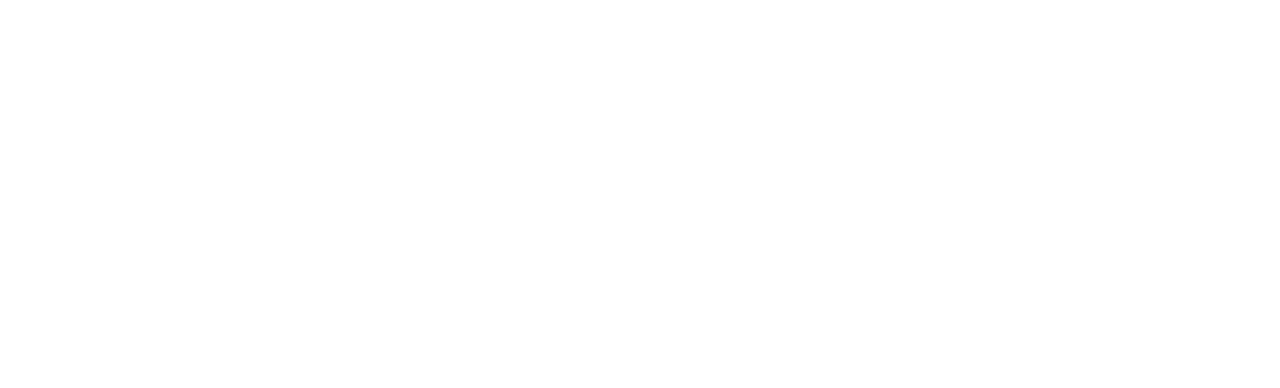
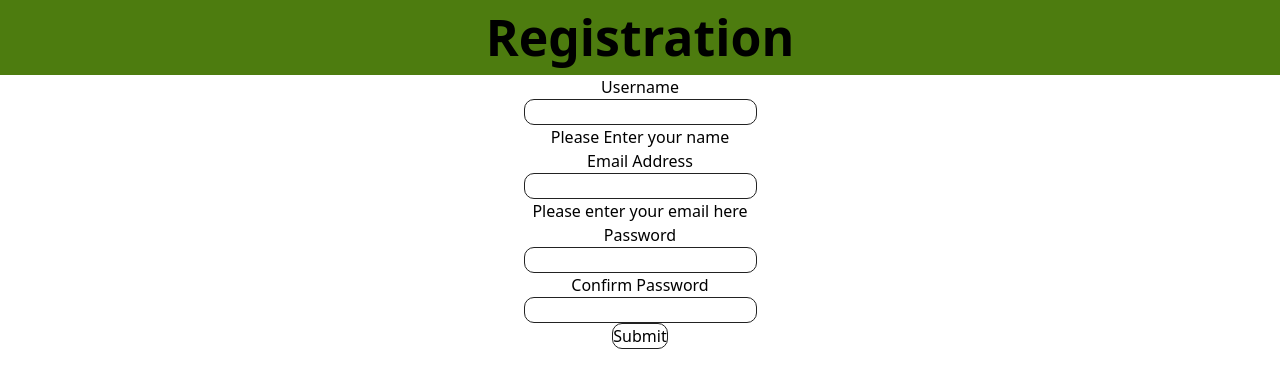
Before and after one commit to noorjsdivs/practice, a React (Create React App) app: page /rasel in a window 1280 px wide. Before the commit this address had no page. Shown: the top 388 px of the page. Built offline with nearby package versions, Linux system fonts and the light colour scheme.

Commit message:
registration file added

```diff
--- a/package.json
+++ b/package.json
@@ -14,6 +14,7 @@
     "react-responsive-carousel": "^3.2.23",
     "react-router-dom": "^6.3.0",
     "react-scripts": "5.0.1",
+    "rsuite": "^5.9.0",
     "web-vitals": "^2.1.4"
   },
   "scripts": {
--- a/src/components/Header.js
+++ b/src/components/Header.js
@@ -14,7 +14,7 @@
 	const navigation = [
 		{ name: "Master", href: "/", current: true },
 		{ name: "Details", href: "/details", current: false },
-    { name: "Rasel", href: "#", current: false },
+		{ name: "Rasel", href: "/rasel", current: false },
 		{ name: "Sarjana", href: "#", current: false },
 		{ name: "Fahim", href: "#", current: false },
 		{ name: "Nahid", href: "#", current: false },
--- /dev/null
+++ b/src/components/Rasel.css
@@ -0,0 +1,35 @@
+.container {
+	width: 1320px;
+	margin: 0 auto;
+}
+ul {
+	list-style-type: none;
+}
+a {
+	display: inline-block;
+	text-decoration: none;
+}
+/* ---------------- common css ---------------- */
+
+h1 {
+	text-align: center;
+	font-size: 50px;
+	font-weight: 700;
+}
+form {
+	text-align: center;
+}
+button,
+input,
+optgroup,
+select,
+textarea {
+	font-family: inherit;
+	font-size: 100%;
+	line-height: inherit;
+	color: inherit;
+	margin: 0;
+	padding: 0;
+	border: 1px solid #222;
+	border-radius: 10px;
+}
--- a/src/components/Rasel.js
+++ b/src/components/Rasel.js
@@ -1,9 +1,44 @@
-import React from "react";
+import React, { useState } from "react";
+import { Form, ButtonToolbar, Button } from "rsuite";
 
 const Rasel = () => {
 	return (
 		<>
-			<h1>Hello</h1>
+			<div className="container">
+				{/*----------- form header start ------------- */}
+
+				<h1 className="w-full bg-lime-700">Registration</h1>
+
+				{/*----------- form header end ------------- */}
+
+				{/* --------------------- form area start ------------------ */}
+
+				<Form layout="horizontal">
+					<Form.Group controlId="name-6">
+						<Form.ControlLabel>Username</Form.ControlLabel>
+						<Form.Control name="name" />
+						<Form.HelpText>Please Enter your name</Form.HelpText>
+					</Form.Group>
+					<Form.Group controlId="email-6">
+						<Form.ControlLabel>Email Address</Form.ControlLabel>
+						<Form.Control name="email" type="email" />
+						<Form.HelpText>Please enter your email here</Form.HelpText>
+					</Form.Group>
+					<Form.Group controlId="password-6">
+						<Form.ControlLabel>Password</Form.ControlLabel>
+						<Form.Control name="password" type="password" autoComplete="off" />
+					</Form.Group>
+					<Form.Group controlId="password-6">
+						<Form.ControlLabel>Confirm Password</Form.ControlLabel>
+						<Form.Control name="password" type="password" autoComplete="off" />
+					</Form.Group>
+					<Form.Group>
+						<Button appearance="primary">Submit</Button>
+					</Form.Group>
+				</Form>
+
+				{/* --------------------- form area end ------------------ */}
+			</div>
 		</>
 	);
 };
--- a/src/index.js
+++ b/src/index.js
@@ -1,10 +1,12 @@
 import React from "react";
 import ReactDOM from "react-dom/client";
 import "./index.css";
+import "./components/Rasel.css";
 import App from "./App";
 import { BrowserRouter, Routes, Route } from "react-router-dom";
 import Login from "./components/Login";
 import Details from "./components/Details";
+import Rasel from "./components/Rasel";
 
 const root = ReactDOM.createRoot(document.getElementById("root"));
 root.render(
@@ -13,6 +15,7 @@
 			<Route path="/" element={<App />}></Route>
 			<Route path="login" element={<Login />}></Route>
 			<Route path="details" element={<Details />}></Route>
+			<Route path="rasel" element={<Rasel />}></Route>
 		</Routes>
 	</BrowserRouter>
 );
```
Also changed, not shown: tailwind.config.js (indentation only), 1 other file (tests, documents, lock files or other folders). Lines whose indentation alone changed are shown as unchanged.
